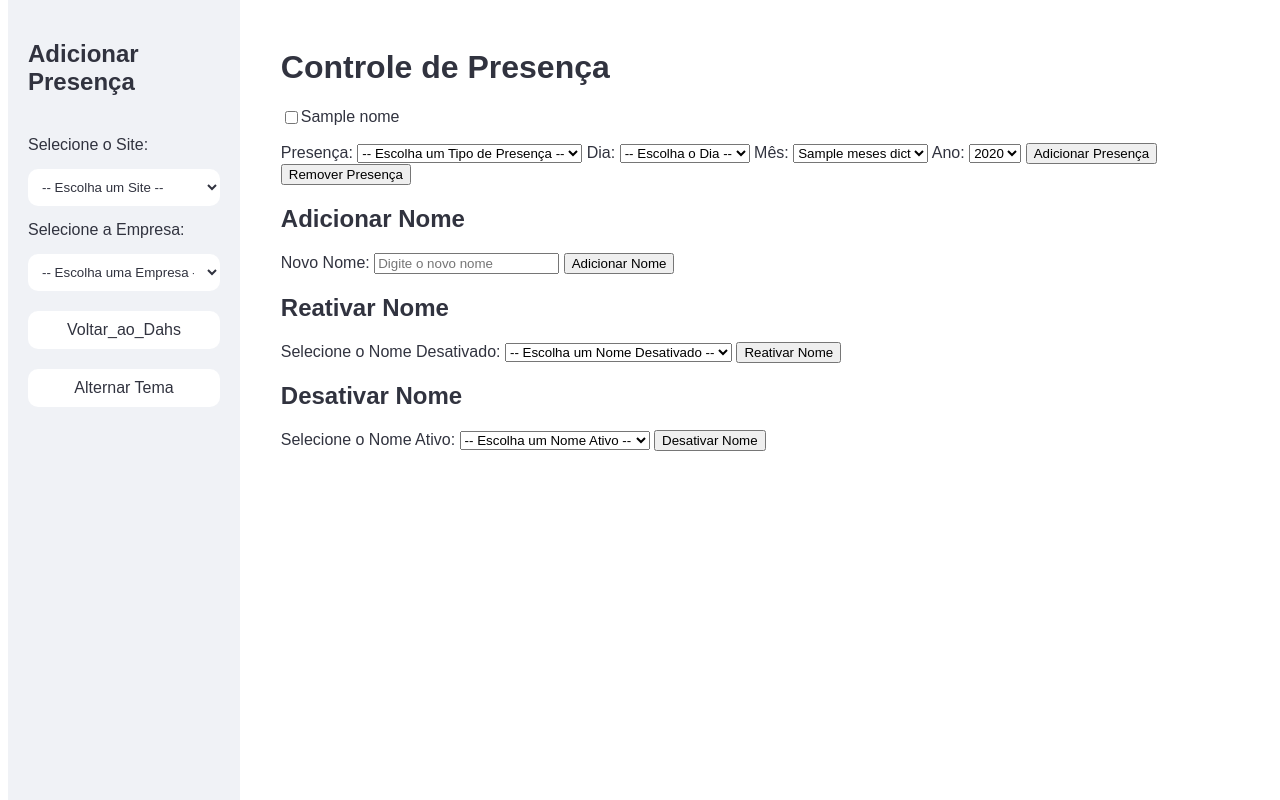
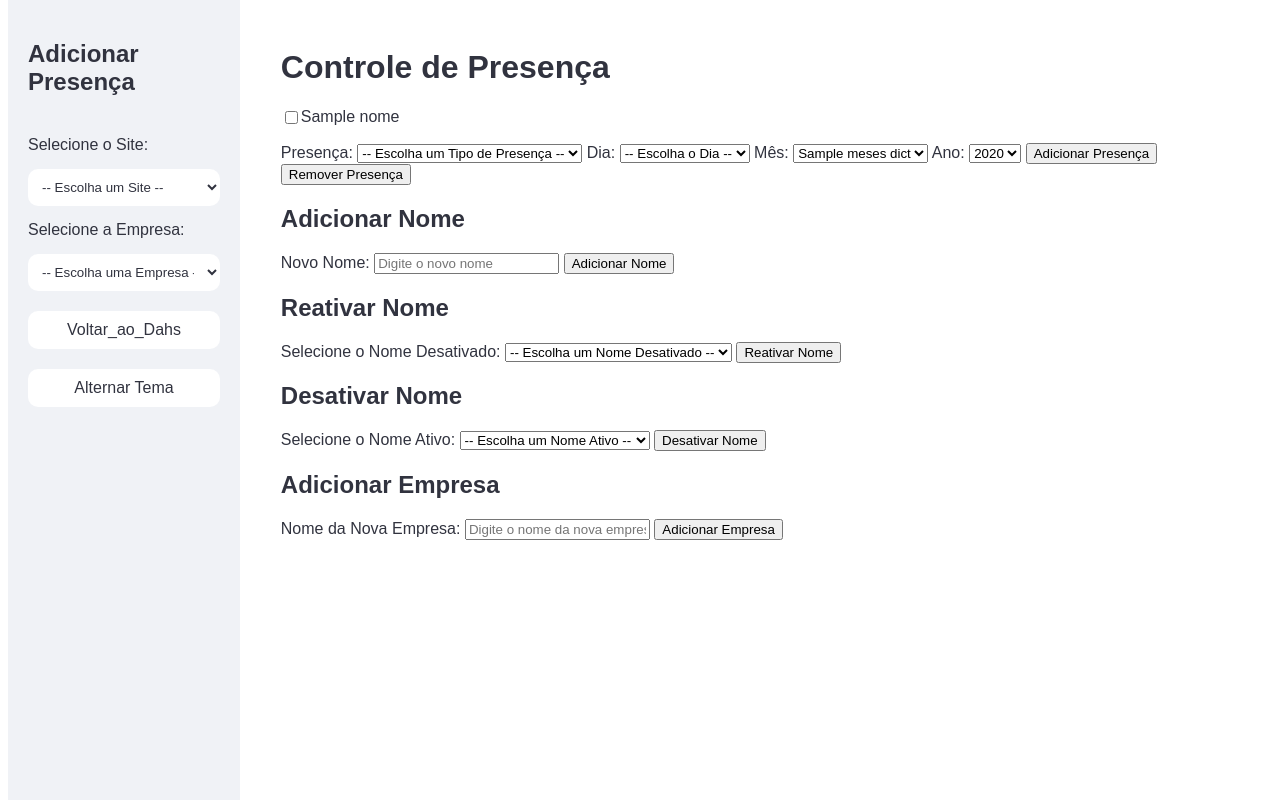
Before and after one commit to Pontessxx/VenvQua-Flask_integration_v1, a Flask app: template meu_app_flask/templates/adicionar_presenca.html in a window 1280 px wide. Run offline with Flask 3, Linux system fonts and the light colour scheme; the template is opened without the code that fills it: most values are stand-ins (such as "Sample title", 1, 10 or a date in 2020).

Commit message:
adicionar_empresa

```diff
--- a/meu_app_flask/app.py
+++ b/meu_app_flask/app.py
@@ -45,6 +45,7 @@
     'OK': {'cor': '#494949', 'marker': 'circle'},
     'FALTA': {'cor': '#FF5733', 'marker': 'x'},
     'ATESTADO': {'cor': '#FFC300', 'marker': 'diamond'},
+    'FOLGA': {'cor': '#233F7B', 'marker': 'diamond'},
     'CURSO': {'cor': '#8E44AD', 'marker': 'star'},
     'FÉRIAS': {'cor': '#a5a5a5', 'marker': 'square'},
 }
@@ -537,6 +538,59 @@
     return redirect(url_for('adiciona_presenca'))
 
 
+@app.route('/adicionar-empresa', methods=['POST'])
+def adicionar_empresa():
+    site_nome = request.form.get("site") or session.get('selected_site')
+    nova_empresa = request.form.get("nova_empresa").strip()
+
+    # Verifica se os campos foram preenchidos
+    if not site_nome or not nova_empresa:
+        flash("Por favor, preencha todos os campos.", "error")
+        return redirect(url_for('adiciona_presenca'))
+
+    try:
+        # Inserir a nova empresa na tabela Empresa
+        cursor = conn.cursor()
+        cursor.execute("SELECT COUNT(*) FROM Empresa WHERE Empresas = ?", (nova_empresa,))
+        existe_empresa = cursor.fetchone()[0]
+
+        if existe_empresa > 0:
+            flash(f"A empresa '{nova_empresa}' já existe.", "warning")
+            return redirect(url_for('adiciona_presenca'))
+
+        # Pega o último id_Empresa e soma 1 para criar um novo ID
+        cursor.execute("SELECT MAX(id_Empresa) FROM Empresa")
+        ultimo_id_empresa = cursor.fetchone()[0]
+        novo_id_empresa = ultimo_id_empresa + 1
+
+        # Inserir a nova empresa na tabela Empresa
+        cursor.execute("""
+            INSERT INTO Empresa (id_Empresa, Empresas)
+            VALUES (?, ?)
+        """, (novo_id_empresa, nova_empresa))
+
+        # Pegar o ID do site selecionado
+        site_id = get_site_id(site_nome)
+
+        # Verifica se o site foi encontrado
+        if not site_id:
+            flash("Site não encontrado.", "error")
+            return redirect(url_for('adiciona_presenca'))
+
+        # Inserir a associação na tabela Site_Empresa
+        cursor.execute("""
+            INSERT INTO Site_Empresa (id_Sites, id_Empresas, Ativo)
+            VALUES (?, ?, ?)
+        """, (site_id, novo_id_empresa, True))
+
+        conn.commit()  # Confirma as alterações no banco de dados
+        flash(f"Empresa '{nova_empresa}' adicionada com sucesso ao site '{site_nome}'!", "success")
+    except Exception as e:
+        flash(f"Erro ao adicionar empresa: {str(e)}", "error")
+
+    return redirect(url_for('adiciona_presenca'))
+
+
 if __name__ == "__main__":
     # print('Runing on http://127.0.0.1/5000')
     app.run(debug=True)
--- a/meu_app_flask/static/styles.css
+++ b/meu_app_flask/static/styles.css
@@ -166,6 +166,13 @@
 .select2-container--default .select2-results__option--highlighted[aria-selected]{
     background-color: rgb(255, 75, 75);
 }
+
+.select2-search__field{
+
+    color: var(--text-color);
+
+}
+
 /* Barra de rolagem */
 #table-container::-webkit-scrollbar {
     width: 12px;
--- a/meu_app_flask/templates/adicionar_presenca.html
+++ b/meu_app_flask/templates/adicionar_presenca.html
@@ -163,6 +163,19 @@
             <button type="submit">Desativar Nome</button>
         </form>
 
+        <!-- Formulário para adicionar nova empresa -->
+        <form id="formAdicionarEmpresa" action="/adicionar-empresa" method="POST">
+            <h2>Adicionar Empresa</h2>
+
+            <!-- Nome da nova empresa -->
+            <label for="nova_empresa">Nome da Nova Empresa:</label>
+            <input type="text" id="nova_empresa" name="nova_empresa" placeholder="Digite o nome da nova empresa" required>
+
+            <!-- Botão para adicionar empresa -->
+            <button type="submit">Adicionar Empresa</button>
+        </form>
+
+
 
     </div>
 
```
